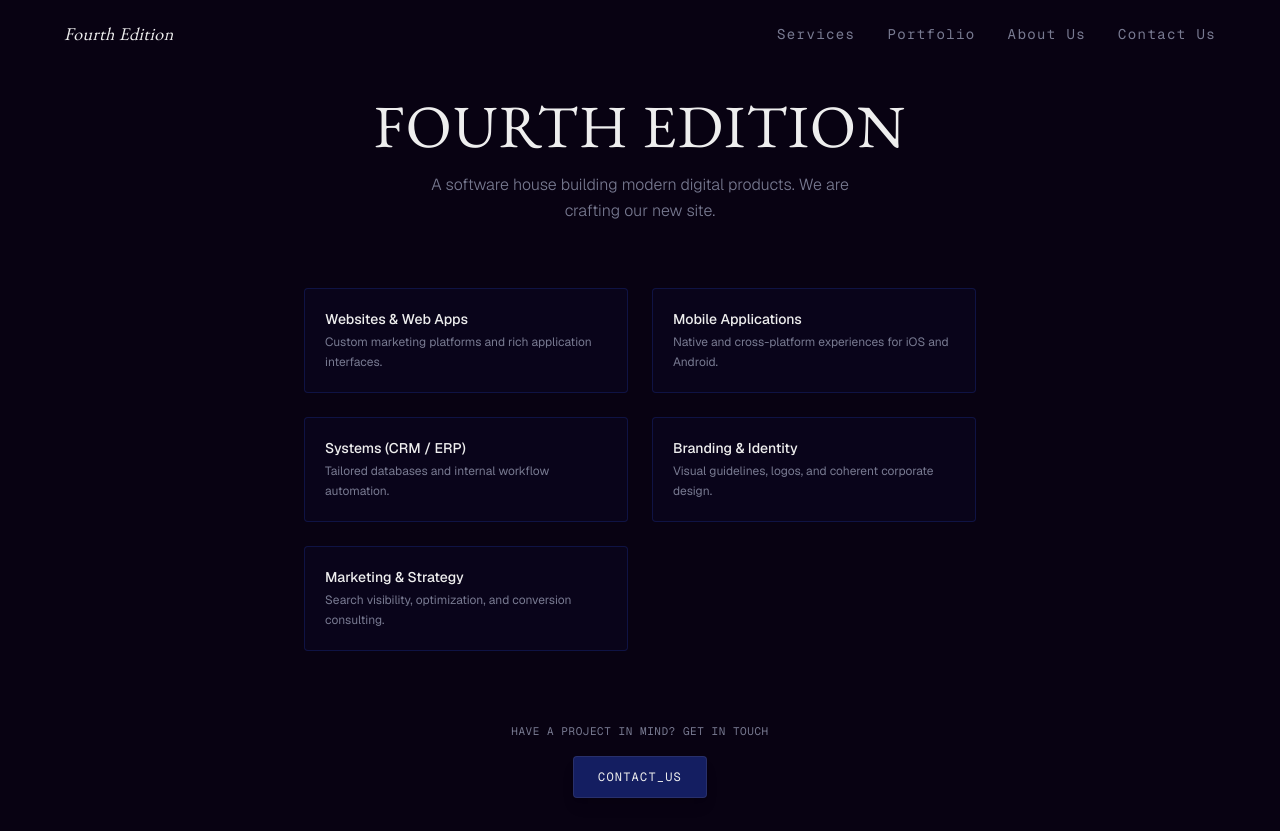
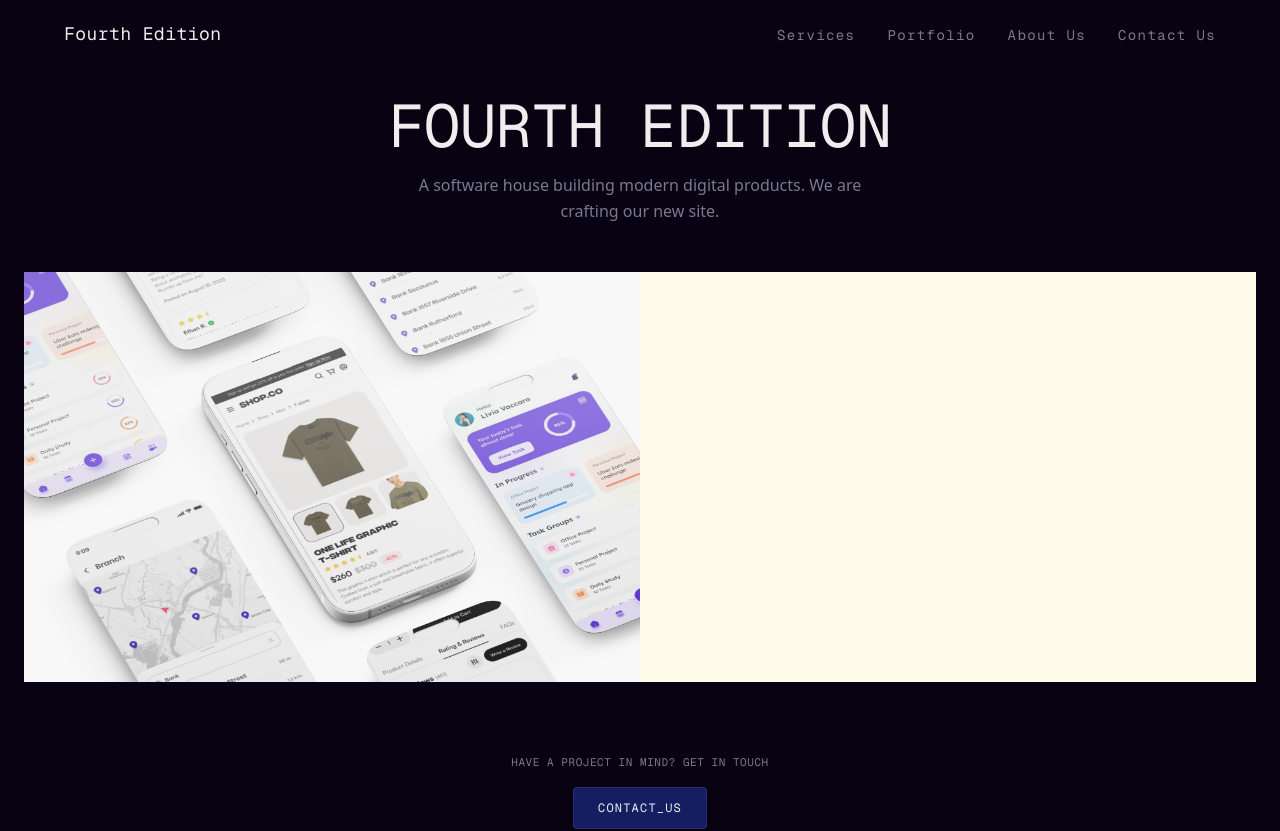
Before and after one commit to Fourth-Edition/Website, a Next.js app: page / in a window 1280 px wide. Shown: the top 831 px of the page. Built offline with nearby package versions, Linux system fonts and the light colour scheme.

Commit message:
Refactor code structure for improved readability and maintainability

```diff
--- a/app/components/navbar.tsx
+++ b/app/components/navbar.tsx
@@ -1,6 +1,7 @@
 "use client";
 
 import { useEffect, useState, useRef } from "react";
+import { geistMono } from "../fonts";
 
 const navLinks = [
   { label: "Services", href: "#services" },
@@ -93,8 +94,7 @@ export default function NavBar() {
       {/* Brand */}
       <a
         href="/"
-        className="font-serif italic text-lg text-brand-light tracking-wide"
-        style={{ fontFamily: "var(--font-eb-garamond)" }}
+        className={`${geistMono.className} text-lg text-brand-light tracking-wide`}
       >
         Fourth Edition
       </a>
--- /dev/null
+++ b/app/fonts.ts
@@ -0,0 +1,12 @@
+import { Geist_Mono, EB_Garamond } from "next/font/google";
+
+export const geistMono = Geist_Mono({
+  variable: "--font-geist-mono",
+  subsets: ["latin"],
+});
+
+export const ebGaramond = EB_Garamond({
+  variable: "--font-eb-garamond",
+  subsets: ["latin"],
+  weight: ["400", "500", "600", "700"],
+});
--- a/app/layout.tsx
+++ b/app/layout.tsx
@@ -1,30 +1,14 @@
 import type { Metadata } from "next";
-import { Geist, Geist_Mono, EB_Garamond } from "next/font/google";
 import "./globals.css";
 import NavBar from "./components/navbar";
 import Footer from "./components/footer";
-
-const geistSans = Geist({
-  variable: "--font-geist-sans",
-  subsets: ["latin"],
-});
-
-const geistMono = Geist_Mono({
-  variable: "--font-geist-mono",
-  subsets: ["latin"],
-});
+import { geistMono, ebGaramond } from "./fonts";
 
 export const metadata: Metadata = {
   title: "Fourth Edition — Software House",
   description:
     "High-performance websites, web & mobile applications, CRM/ERP systems, branding, and marketing services.",
 };
-
-const ebGaramond = EB_Garamond({
-  variable: "--font-eb-garamond",
-  subsets: ["latin"],
-  weight: ["400", "500", "600", "700"],
-});
 
 export default function RootLayout({
   children,
@@ -34,9 +18,9 @@ export default function RootLayout({
   return (
     <html
       lang="en"
-      className={`${geistSans.variable} ${geistMono.variable}  ${ebGaramond.variable} h-screen antialiased`}
+      className={` ${geistMono.variable}  ${ebGaramond.variable} h-screen antialiased`}
     >
-      <body className={`${geistSans.className} min-h-screen flex flex-col`}>
+      <body className={`min-h-screen flex flex-col`}>
         <NavBar />
         <main className="flex-grow flex flex-col">{children}</main>
         <Footer />
--- a/app/page.tsx
+++ b/app/page.tsx
@@ -2,6 +2,8 @@
 
 import { useState, useEffect } from "react";
 import IntroScreen from "./components/IntroScreen";
+import { geistMono } from "./fonts";
+import Image from "next/image";
 
 export default function Home() {
   const [showIntro, setShowIntro] = useState(true);
@@ -51,15 +53,15 @@ export default function Home() {
     <>
       {showIntro && <IntroScreen onComplete={handleIntroComplete} />}
 
-      <div className="relative min-h-screen bg-brand-black text-brand-light flex flex-col items-center justify-center px-6 py-24 selection:bg-brand-navy selection:text-brand-light">
+      <div className="relative min-h-screen  flex flex-col items-center justify-center px-6 py-24  w-full">
         <main
-          className={`relative z-10 max-w-4xl w-full flex flex-col items-center text-center space-y-12 transition-opacity duration-700 ${
+          className={`relative z-10  w-full flex flex-col items-center text-center space-y-12 transition-opacity duration-700 ${
             showIntro ? "opacity-0" : "opacity-100"
           }`}
         >
           {/* Header */}
           <div className="space-y-4">
-            <h1 className="font-serif text-4xl md:text-6xl font-light tracking-wide text-brand-light">
+            <h1 className={`${geistMono.className} text-6xl`}>
               FOURTH EDITION
             </h1>
 
@@ -68,9 +70,18 @@ export default function Home() {
               our new site.
             </p>
           </div>
-
+          <div className="flex flex-row w-full">
+            <Image
+              src="/mobile.png"
+              alt="Fourth Edition"
+              width={1400}
+              height={300}
+              className="w-1/2"
+            />
+            <div className="bg-amber-50 w-1/2"> </div>
+          </div>
           {/* Offerings Grid */}
-          <div className="grid grid-cols-1 md:grid-cols-2 gap-6 w-full max-w-2xl text-left pt-4">
+          {/* <div className="grid grid-cols-1 md:grid-cols-2 gap-6 w-full max-w-2xl text-left pt-4">
             {services.map((svc, i) => (
               <div
                 key={i}
@@ -84,7 +95,7 @@ export default function Home() {
                 </p>
               </div>
             ))}
-          </div>
+          </div> */}
 
           {/* Contact CTA */}
           <div className="pt-6 flex flex-col items-center space-y-4">
```
Also changed, not shown: public/mobile.png (added).
